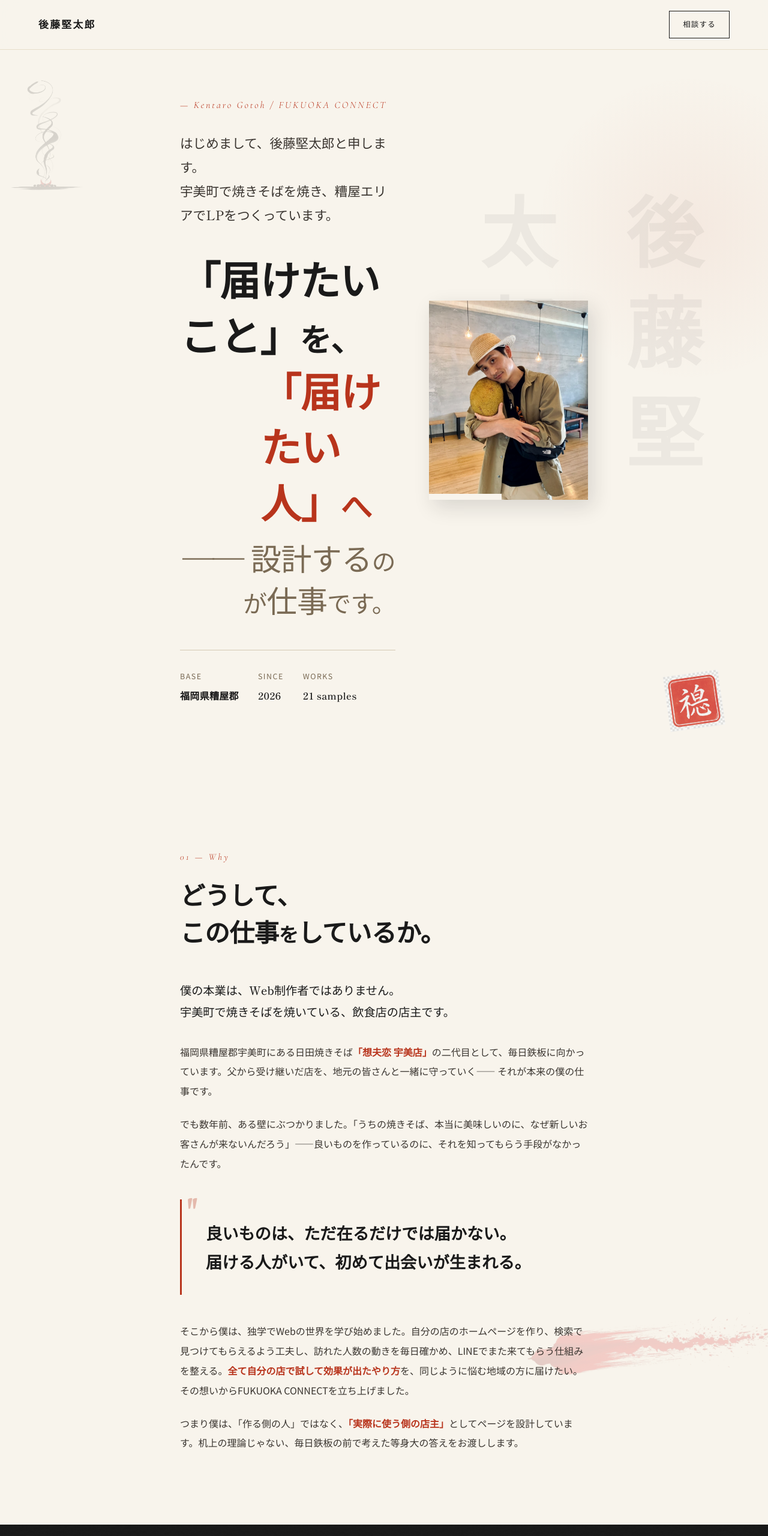
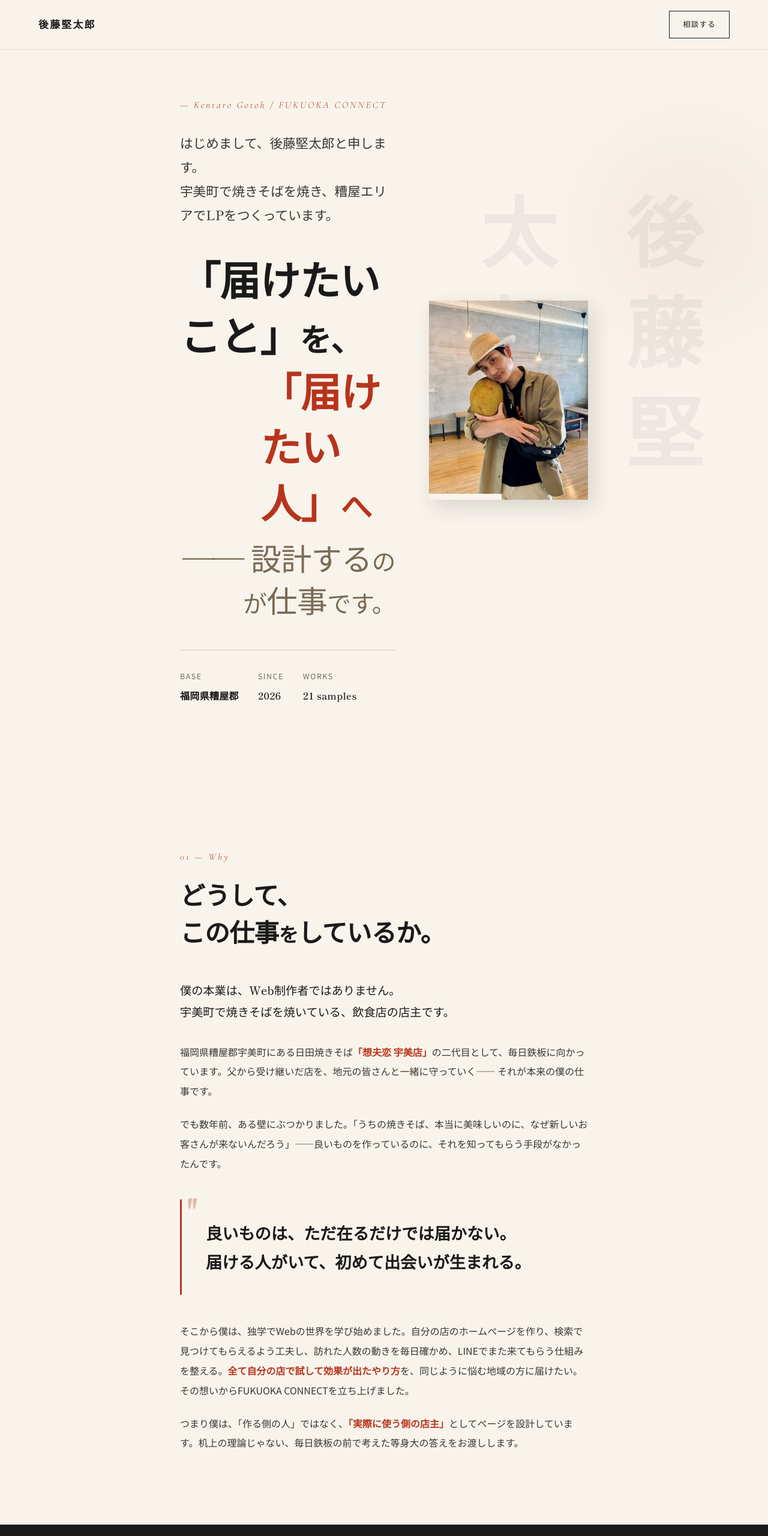
Before and after one commit to fukuoka-connect/gotoh-kentaro, a plain HTML site: page index.html in a window 1280 px wide. Shown: the top 2560 px of the page at 60% size. Drawn offline with nearby package versions, Linux system fonts and the light colour scheme.

Commit message:
Revert "装飾素材追加: 水墨・朱印・墨背景で和モダン感を強化"
This reverts commit 99017089740f0659d5c457d8d2909ef988dcd32c.

```diff
--- a/index.html
+++ b/index.html
@@ -161,28 +161,6 @@ img { max-width: 100%; height: auto; display: block; }
   height: 520px;
   background: radial-gradient(circle, rgba(184,52,28,0.06), transparent 70%);
   z-index: 0;
-}
-.hero-deco-smoke {
-  position: absolute;
-  top: 80px;
-  left: -60px;
-  width: 280px;
-  opacity: 0.14;
-  mix-blend-mode: multiply;
-  pointer-events: none;
-  user-select: none;
-  z-index: 1;
-}
-.hero-deco-hanko {
-  position: absolute;
-  bottom: 80px;
-  right: 6%;
-  width: 92px;
-  opacity: 0.78;
-  transform: rotate(-8deg);
-  pointer-events: none;
-  user-select: none;
-  z-index: 3;
 }
 .hero-inner {
   position: relative;
@@ -384,27 +362,10 @@ section {
   opacity: 0.3;
   line-height: 1;
 }
-#why { position: relative; overflow: hidden; }
-.why-deco-brush {
-  position: absolute;
-  top: 60%;
-  right: -120px;
-  width: 560px;
-  opacity: 0.16;
-  mix-blend-mode: multiply;
-  pointer-events: none;
-  user-select: none;
-  transform: rotate(-6deg);
-  z-index: 0;
-}
-#why .container { position: relative; z-index: 1; }
 
 /* Philosophy section */
 #philosophy {
-  background:
-    linear-gradient(rgba(26,26,26,0.72), rgba(26,26,26,0.88)),
-    url('images/deco-04-sumi-bg.jpg') center/cover no-repeat,
-    var(--ink);
+  background: var(--ink);
   color: var(--paper);
   padding: 140px 0;
   position: relative;
@@ -982,16 +943,6 @@ footer {
   color: var(--ink);
   letter-spacing: 0.08em;
   margin-bottom: 8px;
-  display: inline-flex;
-  align-items: center;
-  gap: 18px;
-}
-.footer-sig .hanko {
-  width: 48px;
-  height: 48px;
-  opacity: 0.88;
-  transform: rotate(-6deg);
-  user-select: none;
 }
 .footer-sig-en {
   font-family: 'Cormorant Garamond', serif;
@@ -1047,10 +998,6 @@ footer {
 @media (max-width: 768px) {
   .hero { padding: 120px 0 80px; }
   .hero::before { width: 320px; height: 320px; }
-  .hero-deco-smoke { width: 180px; top: 60px; left: -40px; opacity: 0.1; }
-  .hero-deco-hanko { width: 64px; bottom: 24px; right: 6%; }
-  .why-deco-brush { width: 420px; right: -80px; opacity: 0.12; }
-  .footer-sig .hanko { width: 36px; height: 36px; }
   .hero-inner { grid-template-columns: 1fr; gap: 48px; }
   .hero-photo { order: -1; }
   .hero-photo-frame { max-width: 240px; margin: 0 auto; }
@@ -1086,8 +1033,6 @@ footer {
      =========================== -->
 <section class="hero" id="top">
   <div class="hero-name-vertical" aria-hidden="true">後藤堅太郎</div>
-  <img class="hero-deco-smoke" src="images/deco-01-smoke.png" alt="" aria-hidden="true">
-  <img class="hero-deco-hanko" src="images/deco-03-hanko.png" alt="" aria-hidden="true">
   <div class="container hero-inner">
     <div>
       <span class="hero-label">Kentaro Gotoh / FUKUOKA CONNECT</span>
@@ -1125,7 +1070,6 @@ footer {
      WHY
      =========================== -->
 <section id="why">
-  <img class="why-deco-brush" src="images/deco-02-brush.png" alt="" aria-hidden="true">
   <div class="container">
     <span class="sect-num reveal">01 — Why</span>
     <h2 class="sect-title reveal">
@@ -1443,7 +1387,7 @@ footer {
   <div class="container-wide">
     <div class="footer-inner">
       <div>
-        <div class="footer-sig">後藤 堅太郎<img class="hanko" src="images/deco-03-hanko.png" alt="" aria-hidden="true"></div>
+        <div class="footer-sig">後藤 堅太郎</div>
         <div class="footer-sig-en">Kentaro Gotoh</div>
         <div class="footer-meta">
           想夫恋 宇美店 二代目 / FUKUOKA CONNECT 代表<br>
```
Also changed, not shown: images/deco-01-smoke.png (deleted), images/deco-02-brush.png (deleted), images/deco-03-hanko.png (deleted), images/deco-04-sumi-bg.jpg (deleted).
